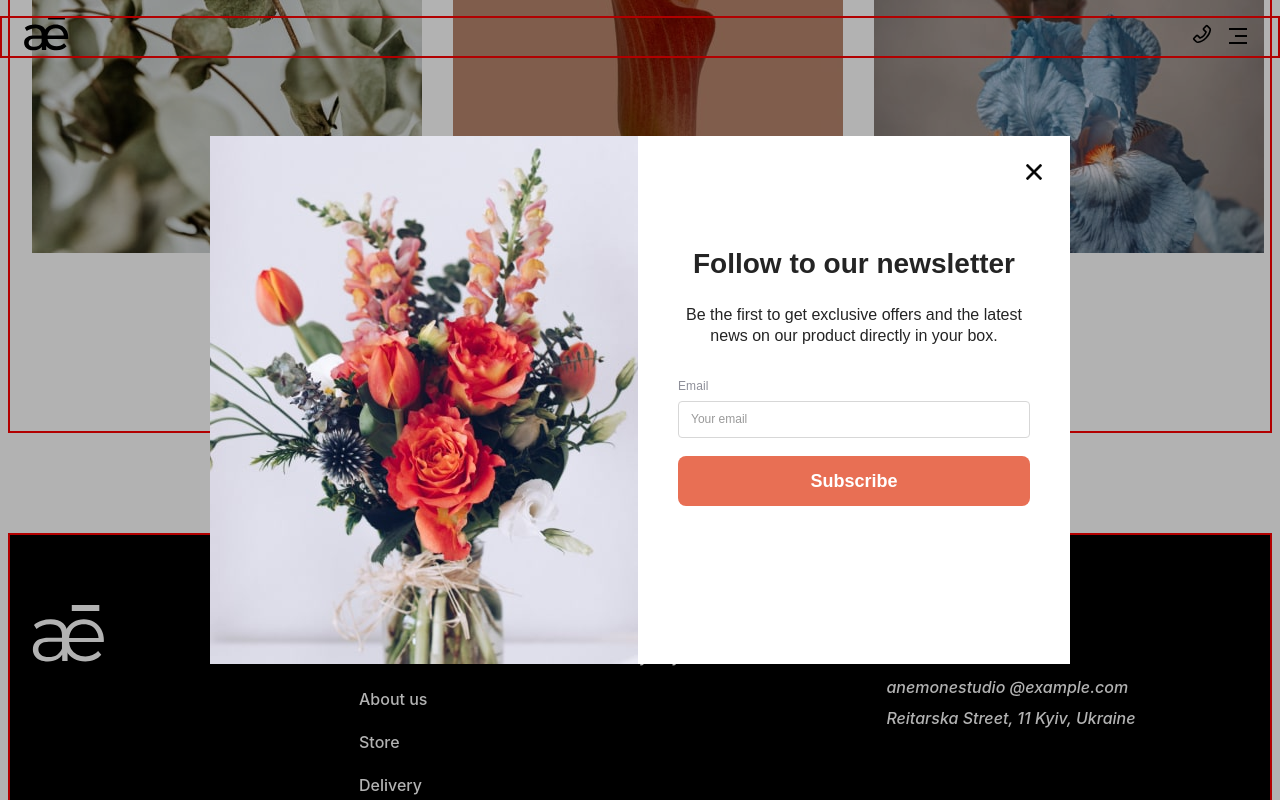
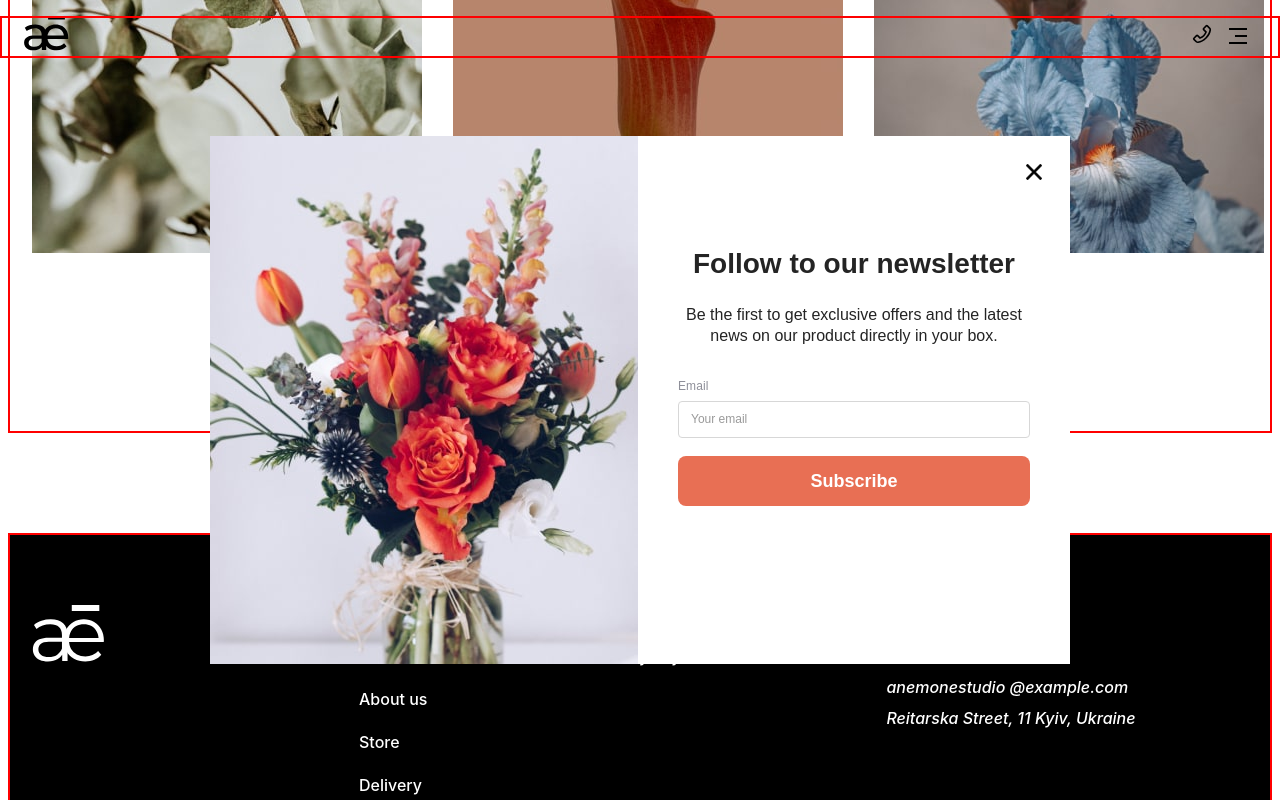
Before and after one commit to AloBordo1992/san_up, a website built with Vite: page src/index.html in a window 1280 px wide. Both pictures are taken after a click on the button "Subscribe". Shown: the part 3810-4610 px from the top of the page. Built offline with nearby package versions, Linux system fonts and the light colour scheme.

Commit message:
update popap_,log

```diff
--- a/src/css/layout/modal_blog.css
+++ b/src/css/layout/modal_blog.css
@@ -1,23 +1,25 @@
-.backdrop {
+.overlay {
     position: fixed;
     top: 0;
     left: 0;
     width: 100%;
     height: 100%;
     background-color: rgba(0, 0, 0, 0.3);
-    z-index: 41;
+    z-index: 20;
     visibility: hidden;
     opacity: 0;
     pointer-events: none;
 }
 
-.backdrop.active {
+.overlay.active {
     opacity: 1;
     visibility: visible;
     pointer-events: all;
 }
 
-.modal {
+.modal-blog {
+    opacity: 0;
+    visibility: hidden;
     position: fixed;
     top: 50%;
     left: 50%;
@@ -27,6 +29,13 @@
     background: #FFFFFF;
     background-image: url(../../img/blog/popup-img_mob@1x.jpg);
     background-repeat: no-repeat;
+    z-index: 30;
+}
+
+.modal-blog.active {
+    visibility: visible;
+    opacity: 1;
+    pointer-events: initial;
 }
 
 .modal-btn {
@@ -50,43 +59,39 @@
     stroke: #000000;
 }
 
-.modal3.active {
-    visibility: visible;
-    opacity: 1;
-    pointer-events: initial;
-}
+
 
 @media (min-device-pixel-ratio: 2),
 (min-resolution: 192dpi),
 (min-resolution: 2dppx) {
-    .modal {
+    .modal-blog {
         background-image: url(../../img/blog/popup-img_mob@2x.jpg);
     }
 }
 
 @media screen and (min-width: 768px) {
-    .modal {
+    .modal-blog {
         background-image: url(../../img/blog/popup-img_tab@1x.jpg);
     }
 
     @media (min-device-pixel-ratio: 2),
     (min-resolution: 192dpi),
     (min-resolution: 2dppx) {
-        .modal {
+        .modal-blog {
             background-image: url(../../img/blog/popup-img_tab@2x.jpg);
         }
     }
 }
 
-@media screen and (min-width: 1200px) {
-    .modal {
+@media screen and (min-width: 1280px) {
+    .modal-blog {
         background-image: url(../../img/blog/popup-img_desk@1x.jpg);
     }
 
     @media (min-device-pixel-ratio: 2),
     (min-resolution: 192dpi),
     (min-resolution: 2dppx) {
-        .modal {
+        .modal-blog {
             background-image: url(../../img/blog/popup-img_desk@2x.jpg);
         }
     }
@@ -187,7 +192,7 @@
 }
 
 @media screen and (min-width:768px) {
-    .modal {
+    .modal-blog {
         background-repeat: no-repeat;
         width: 588px;
         height: 644px;
@@ -230,8 +235,8 @@
     }
 }
 
-@media screen and (min-width:1200px) {
-    .modal {
+@media screen and (min-width:1280px) {
+    .modal-blog {
         display: flex;
         background-repeat: no-repeat;
         width: 860px;
--- a/src/partials/modal_blog.html
+++ b/src/partials/modal_blog.html
@@ -1,8 +1,7 @@
-<div class="backdrop js-backdrop-modal" data-modal>
-  <div class="modal modal3" data-modal="3">
+<div class="modal-blog modal" data-modal="3">
   <button class="modal-btn js-modal-close" type="button" data-modal-close>
     <svg class="modal-icon" width="16" height="16">
-        <use href="../img/icon.svg#icon-close"></use>
+      <use href="./img/icon.svg#icon-close"></use>
     </svg>
   </button>
   <div class="modal-cont">
@@ -26,4 +25,3 @@
     </form>
   </div>
 </div>
-</div>
```
Lines whose indentation alone changed are shown as unchanged.
